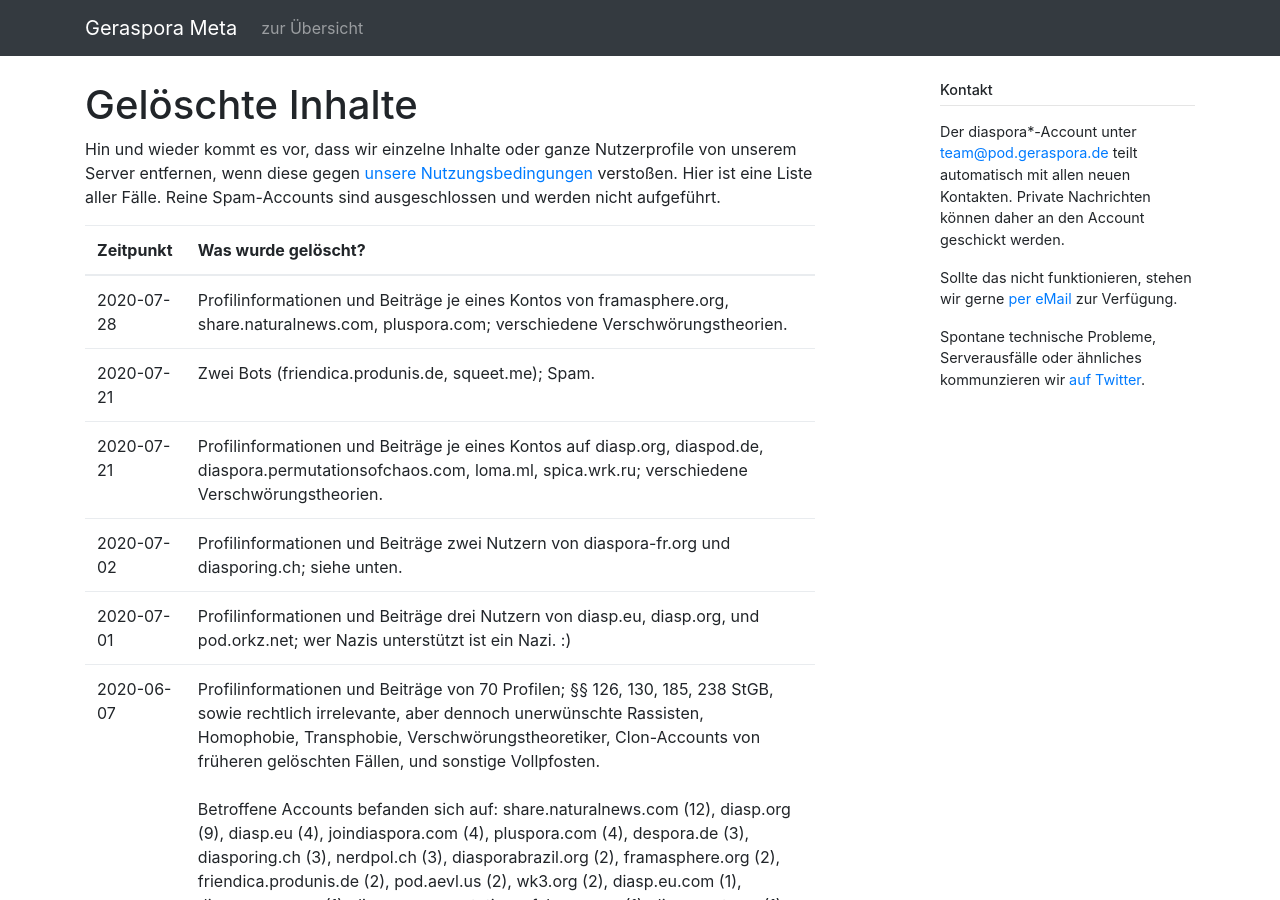
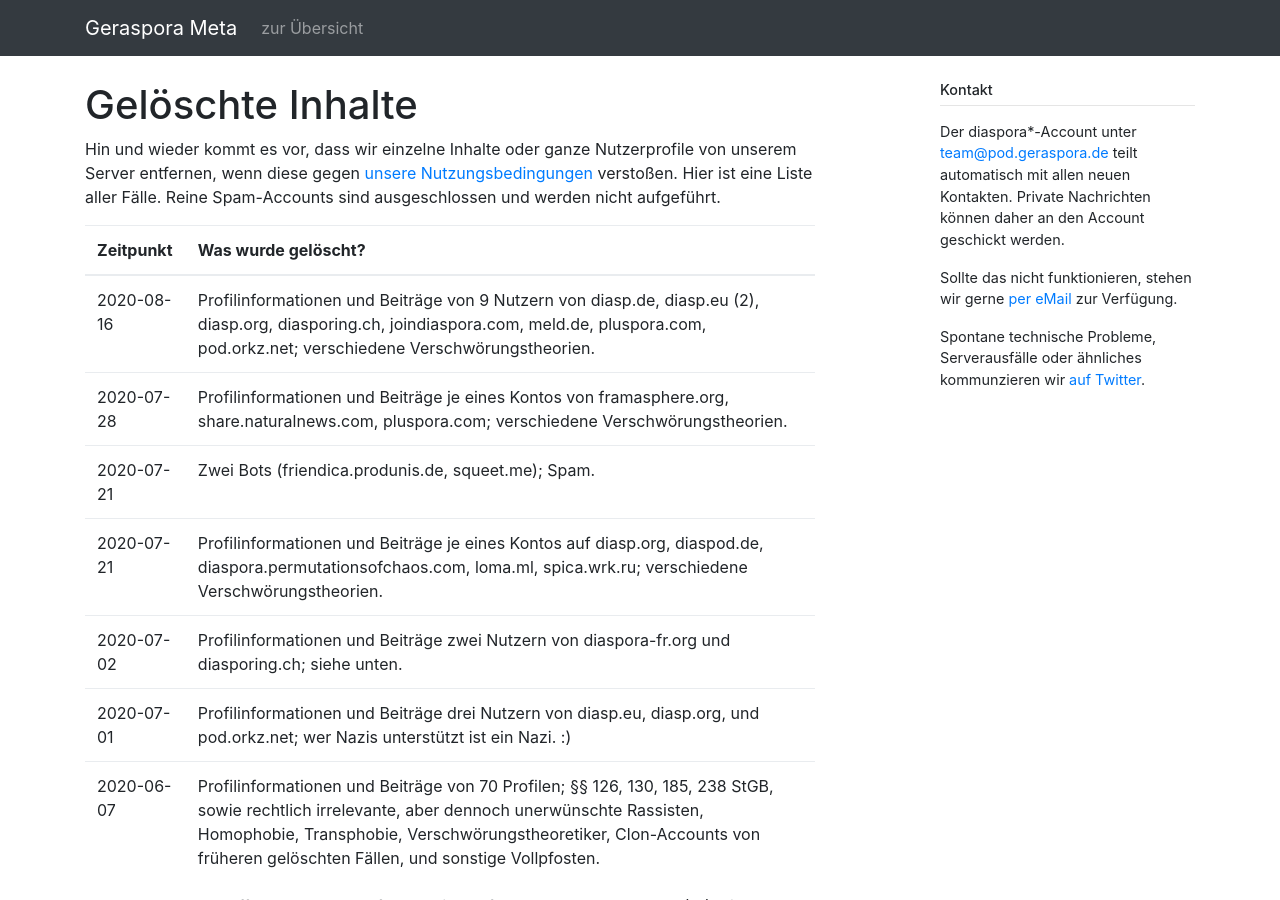
Before and after one commit to geraspora/meta, a Jekyll site: the page built from pod/deleted_contents.md, in a window 1280 px wide and 900 px high. Built offline with Jekyll 4.4.1, drawn with Linux system fonts in a browser that asks for light colours.

Commit message:
deleted more nonsense

```diff
--- a/pod/deleted_contents.md
+++ b/pod/deleted_contents.md
@@ -8,6 +8,7 @@ Hin und wieder kommt es vor, dass wir einzelne Inhalte oder ganze Nutzerprofile
 
 | Zeitpunkt  | Was wurde gelöscht?                                                                                                                                                                                                                                                                                                                                                                                                                                                                                                                                                                                                                                                                                                                                                                                                                                                                                                                                                       |
 | ---------- | ------------------------------------------------------------------------------------------------------------------------------------------------------------------------------------------------------------------------------------------------------------------------------------------------------------------------------------------------------------------------------------------------------------------------------------------------------------------------------------------------------------------------------------------------------------------------------------------------------------------------------------------------------------------------------------------------------------------------------------------------------------------------------------------------------------------------------------------------------------------------------------------------------------------------------------------------------------------------- |
+| 2020-08-16 | Profilinformationen und Beiträge von 9 Nutzern von diasp.de, diasp.eu (2), diasp.org, diasporing.ch, joindiaspora.com, meld.de, pluspora.com, pod.orkz.net; verschiedene Verschwörungstheorien.                                                                                                                                                                                                                                                                                                                                                                                                                                                                                                                                                                                                                                                                                                                                                                           |
 | 2020-07-28 | Profilinformationen und Beiträge je eines Kontos von framasphere.org, share.naturalnews.com, pluspora.com; verschiedene Verschwörungstheorien.                                                                                                                                                                                                                                                                                                                                                                                                                                                                                                                                                                                                                                                                                                                                                                                                                            |
 | 2020-07-21 | Zwei Bots (friendica.produnis.de, squeet.me); Spam.                                                                                                                                                                                                                                                                                                                                                                                                                                                                                                                                                                                                                                                                                                                                                                                                                                                                                                                       |
 | 2020-07-21 | Profilinformationen und Beiträge je eines Kontos auf diasp.org, diaspod.de, diaspora.permutationsofchaos.com, loma.ml, spica.wrk.ru; verschiedene Verschwörungstheorien.                                                                                                                                                                                                                                                                                                                                                                                                                                                                                                                                                                                                                                                                                                                                                                                                  |
```
